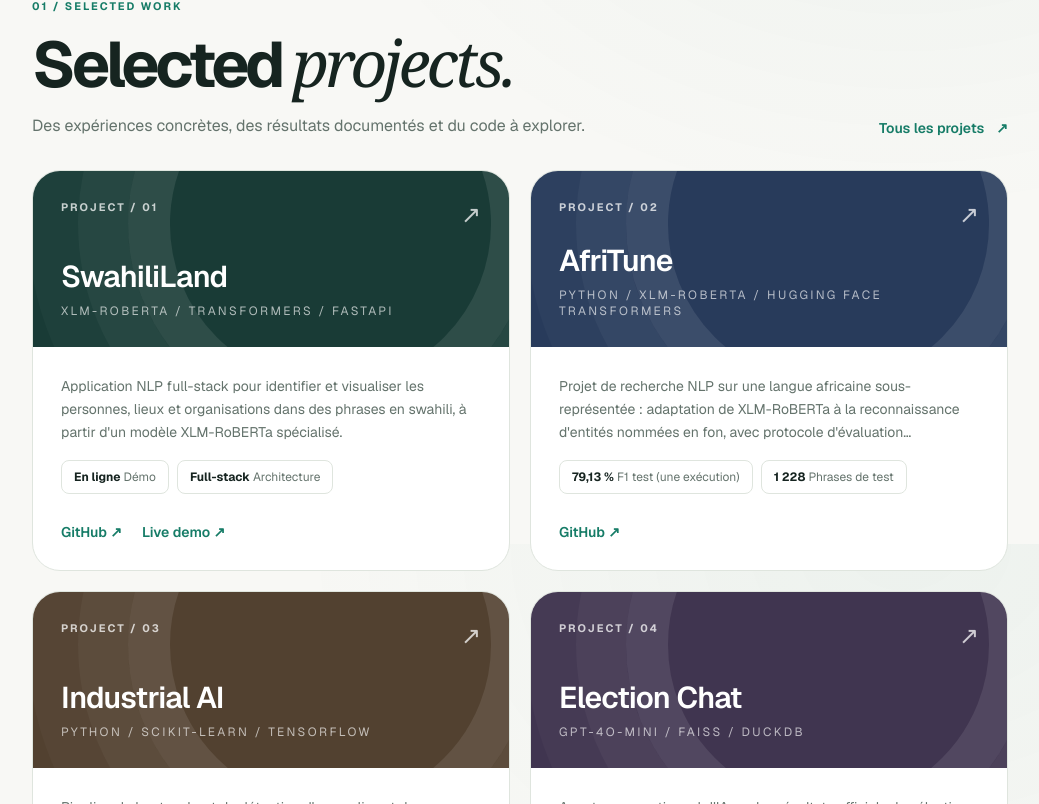
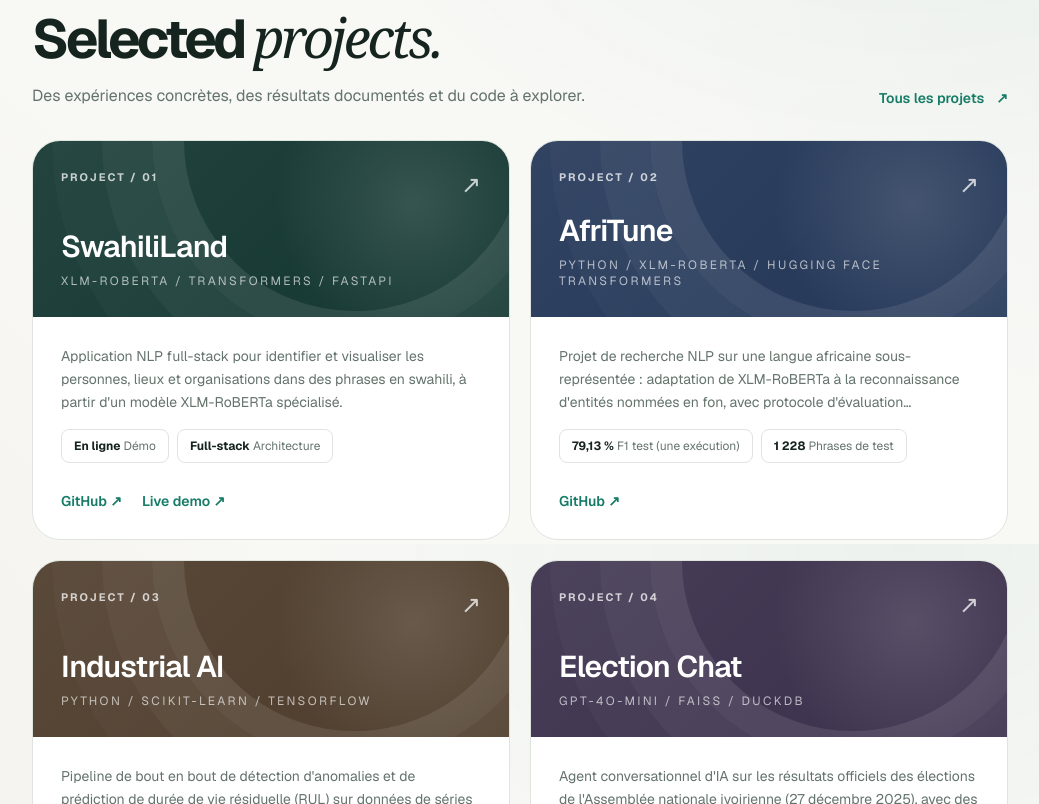
Before and after one commit to Thekidmaroi/MY-PORTOFOLIO, a Next.js app: page / in a window 1280 px wide. Shown: the part 1056-1860 px from the top of the page, without its empty margins (120-1159 px from the left). Built offline with nearby package versions, Linux system fonts and the light colour scheme.

Commit message:
style: tighten type scale and spacing, enrich background and project motion

```diff
--- a/src/app/globals.css
+++ b/src/app/globals.css
@@ -281,3 +281,18 @@ a:focus-visible, button:focus-visible { outline: 2px solid var(--accent); outlin
 .project-orb {position:absolute;right:-5%;top:-85%;width:85%;aspect-ratio:1;border-radius:50%;border:42px solid rgba(255,255,255,.09);box-shadow:0 0 0 50px rgba(255,255,255,.035),0 0 0 100px rgba(255,255,255,.025);transition:transform .4s}
 .project-editorial:hover .project-orb {transform:translate(-12px,18px) rotate(12deg)}
 @media(prefers-reduced-motion:reduce){.project-editorial,.project-orb,.editorial-button,.editorial-button-secondary{transition:none!important}.project-editorial:hover,.editorial-button:hover,.editorial-button-secondary:hover{transform:none}}
+
+/* v4 — tighter composition, richer ambience, no gratuitous whitespace */
+.editorial .display-title{font-size:clamp(3.15rem,6.5vw,6.4rem);line-height:1.02}
+.editorial .section-display{font-size:clamp(2.3rem,4.25vw,4.5rem)}
+.editorial{background-image:radial-gradient(ellipse 46% 28% at 96% 4%,color-mix(in srgb,var(--accent) 7%,transparent),transparent),radial-gradient(ellipse 36% 26% at 0% 48%,color-mix(in srgb,var(--accent-2) 6%,transparent),transparent)}
+.editorial .project-art{background-image:radial-gradient(circle at 80% 35%,rgba(255,255,255,.13),transparent 35%),linear-gradient(135deg,rgba(255,255,255,.045),transparent 60%)}
+.editorial .project-art-1{background-color:#283b5b}
+.editorial .project-art-2{background-color:#524130}
+.editorial .project-art-3{background-color:#403550}
+.editorial .project-orb{top:-115%;right:-10%;border-width:32px}
+.editorial .project-editorial:hover .project-orb{transform:translate(-22px,20px) scale(1.06)}
+.editorial .project-editorial:hover{box-shadow:0 16px 42px color-mix(in srgb,var(--accent) 13%,transparent)}
+.editorial .signal-dot{animation:signal-pulse 3s ease-in-out infinite}
+@keyframes signal-pulse{50%{box-shadow:0 0 0 9px color-mix(in srgb,var(--accent) 7%,transparent)}}
+@media(prefers-reduced-motion:reduce){.editorial .signal-dot{animation:none}}
```
